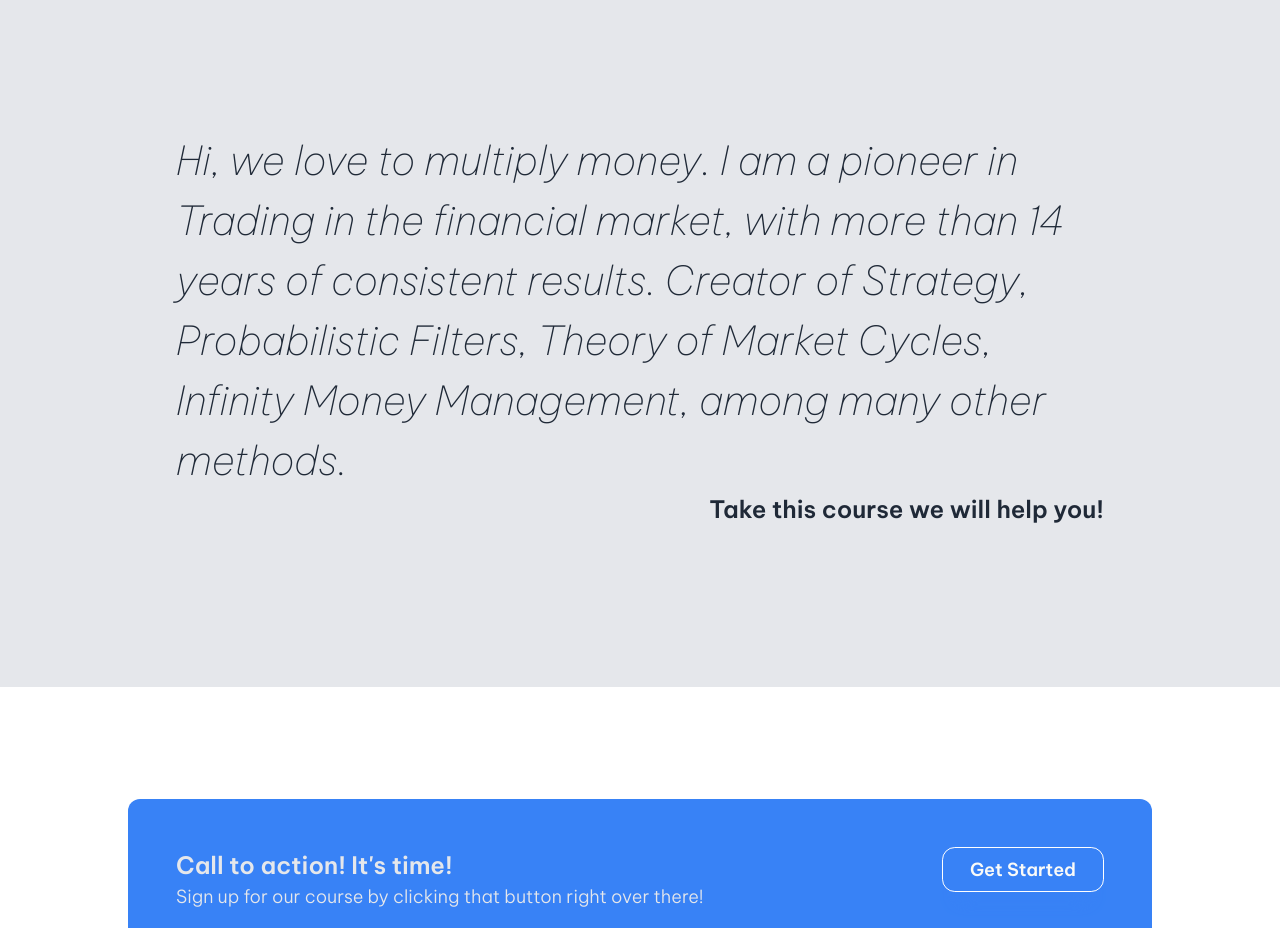
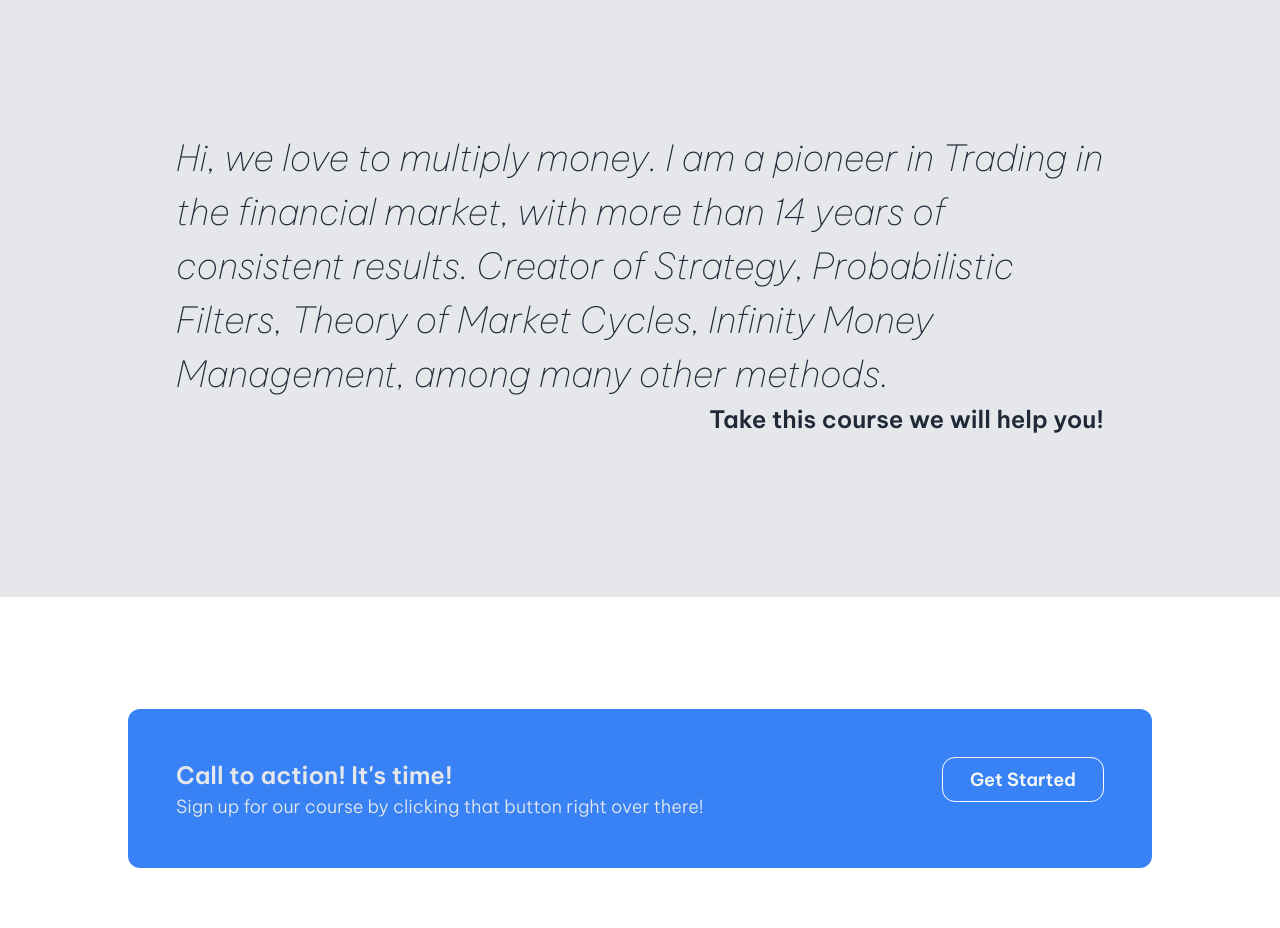
Before and after one commit to andriel300/trader-landing-page, a website built with Vite: page index.html in a window 1280 px wide. Shown: the part 1600-2528 px from the top of the page. Built offline with nearby package versions, Linux system fonts and the light colour scheme.

Commit message:
fix font sizes and weights

```diff
--- a/index.html
+++ b/index.html
@@ -144,7 +144,7 @@
             <section class="padding-block-1000 quotation | bg-neutral-300">
                 <div class="container">
                     <div class="even-columns">
-                        <p class="fs-secondary-text fw-thin font-style-italic">
+                        <p class="fs-xl-600 fw-semilight font-style-italic">
                             Hi, we love to multiply money. I am a pioneer in
                             Trading in the financial market, with more than 14
                             years of consistent results. Creator of Strategy,
--- a/style.css
+++ b/style.css
@@ -35,6 +35,7 @@
 
     --fw-thin: 100;
     --fw-light: 200;
+    --fw-semilight: 300;
     --fw-regular: 400;
     --fw-semibold: 600;
     --fw-extrabold: 800;
@@ -217,6 +218,9 @@ h6 {
 }
 .fw-light {
     font-weight: var(--fw-light);
+}
+.fw-semilight {
+    font-weight: var(--fw-semilight);
 }
 .fw-regular {
     font-weight: var(--fw-regular);
```
